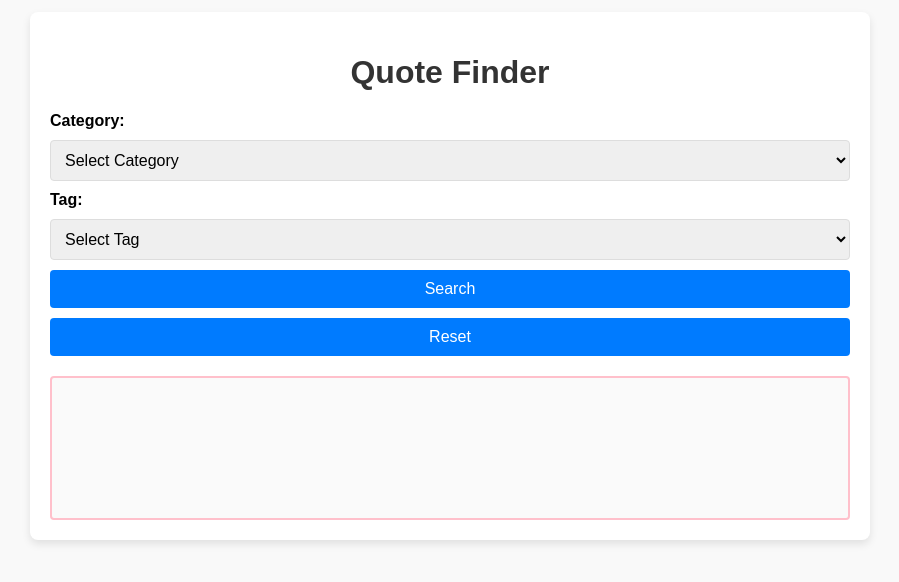
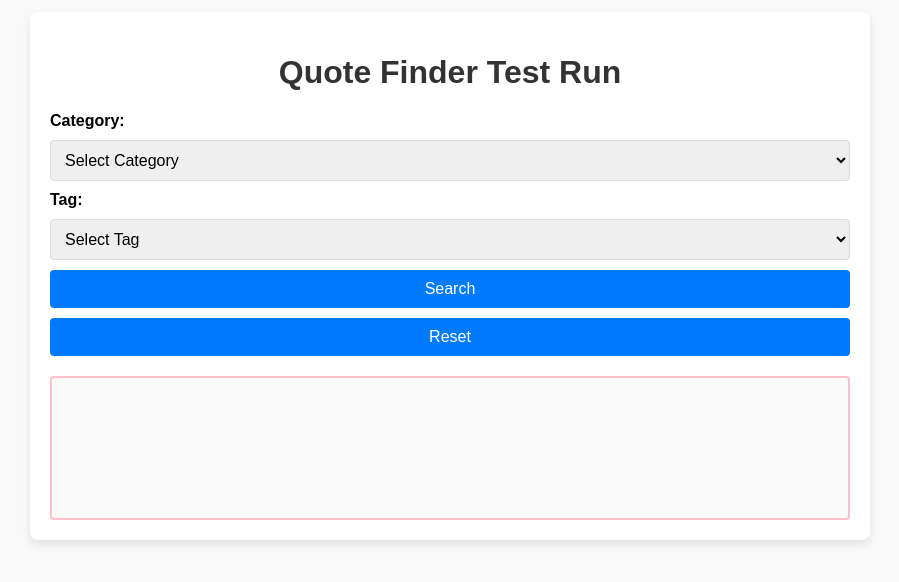
Before and after one commit to anastasiarubio/Website, a plain HTML site: page public/index.html in a window 1280 px wide. Shown: the part 124-706 px from the top of the page, without its empty margins (190-1089 px from the left). Drawn offline with Linux system fonts and the light colour scheme.

Commit message:
Azure Deploy

```diff
--- a/public/index.html
+++ b/public/index.html
@@ -8,7 +8,7 @@
 </head>
 <body>
     <div class="container">
-        <h1>Quote Finder</h1>
+        <h1>Quote Finder Test Run</h1>
 
         <div class="filters">
             <label for="category">Category:</label>
```
